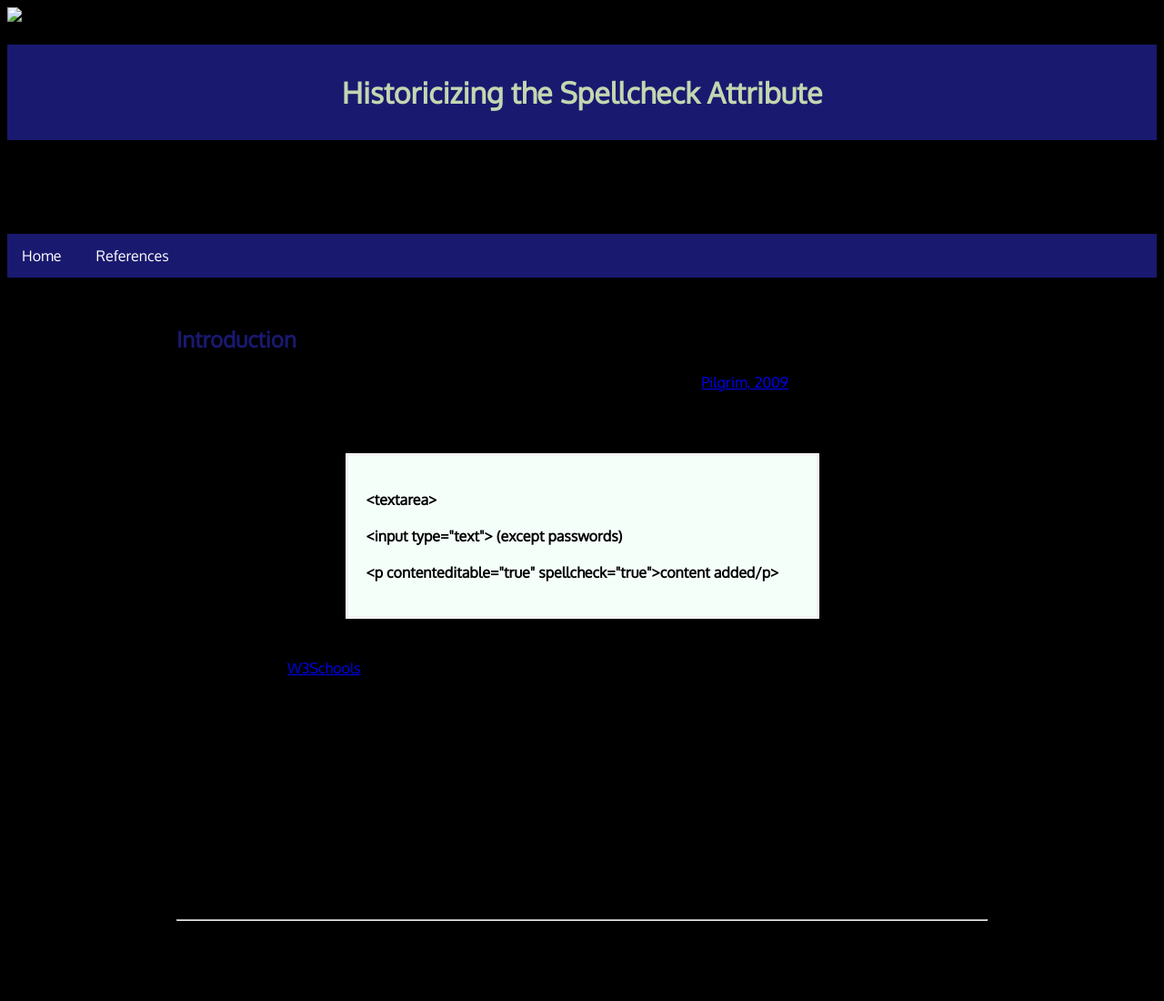
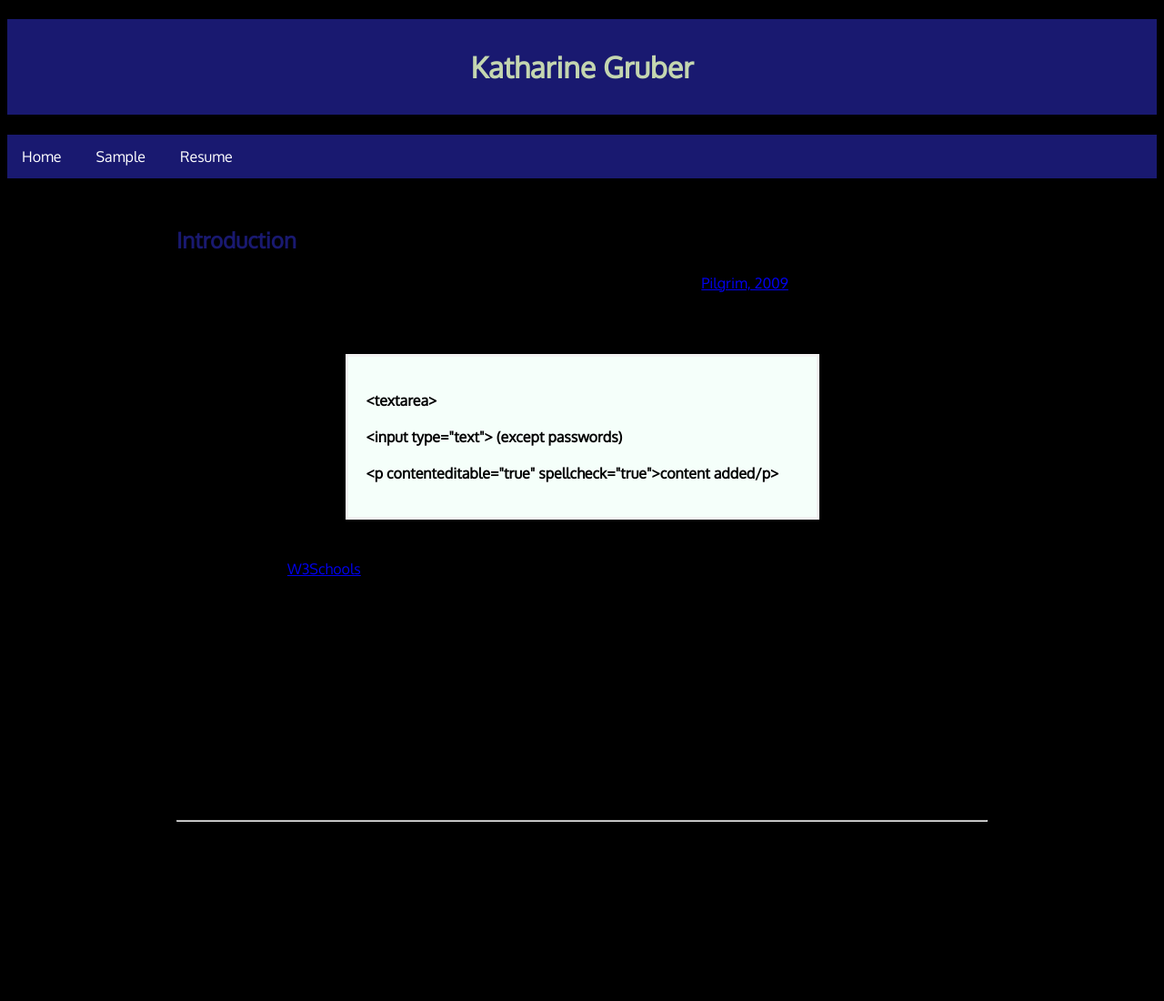
Before and after one commit to Grube199/KG_efolio, a plain HTML site: page resume.html in a window 1280 px wide. Shown: the top 1100 px of the page at 91% size. Drawn offline with Linux system fonts and the light colour scheme.

Commit message:
Fixed toolbar on all pages

```diff
--- a/resume.html
+++ b/resume.html
@@ -12,11 +12,11 @@
 </head>
 <body>
 
-  <img src="Image/raphael-schaller-88040-unsplashcpa.png" alt="Letters" width=100% height=5%/>
+
 
 <header>
-    <h1>Historicizing the Spellcheck Attribute</h1>
-<h4>Katharine Gruber<br>WRIT 4662W<br>Capstone Project</h4>
+    <h1>Katharine Gruber</h1>
+<h4></h4>
 </header>
 <!--<div id="toolbar">
   <!--Create buttons for navigation bar-->
@@ -25,7 +25,8 @@
 <div id="toolbar">
   <ul>
     <li><a class="active" href="index.html">Home</a></li>
-    <li><a href="references.html">References</a></li>
+    <li><a href="website.html">Sample</a></li>
+    <li><a href="resume.html">Resume</a></li>
   </ul>
   </div>
 <main>
```
Also changed, not shown: index.html (+1 -11 lines), website.html (+4 -3 lines).
